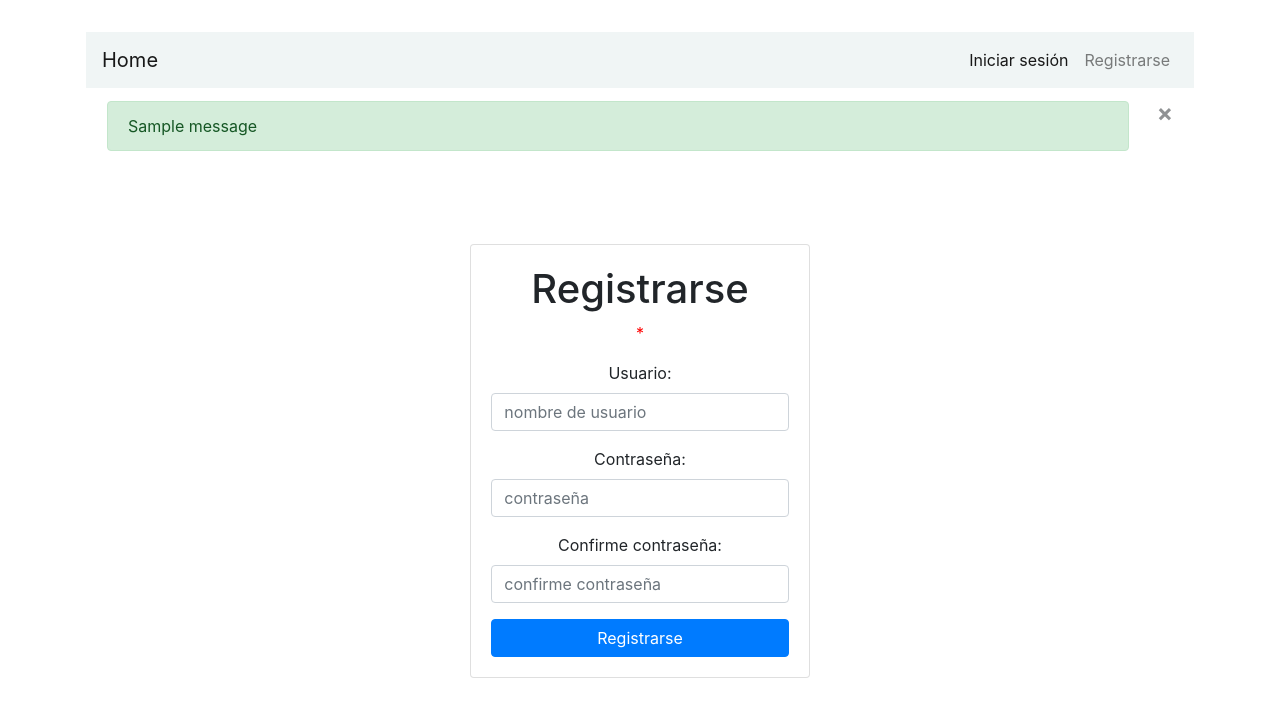
After one commit to salinas-jerson/Gestion_Silabo_y_Asistencia_de_Docentes, a Django app: page /regist_DE/ in a window 1280 px wide. The commit adds this page. Shown: the top 717 px of the page. Run offline with Django 4.2, Linux system fonts and the light colour scheme; tables that the repository leaves empty hold one stand-in row (values such as "Sample post"); one stand-in notice (Sample message) is shown; some libraries are stand-ins or nearby versions.

Commit message:
login Dir. Esc

```diff
--- /dev/null
+++ b/myapp/templates/DirEscuela/resgistrarDE.html
@@ -0,0 +1,30 @@
+{% extends 'ventanas/baseDE.html' %}
+{% block content %}
+
+<main class="container">
+    <div class="row">
+        <div class="col-md-4 offset-md-4 mt-5">
+            <form action="/regist_DE/" method="POST" class="card card-body text-center">
+            <h1>Registrarse</h1>
+            <p style="color:rgb(255,0,0);">*{{error}}</p>
+            {% csrf_token %}
+
+            <div class="mb-3">
+                <label for="username">Usuario:</label>
+                <input type="text" name="username" id="username" class="form-control" placeholder="nombre de usuario">
+            </div>
+            <div class="mb-3">
+                <label for="password1">Contraseña:</label>
+                <input type="password" name="password1" id="password1" class="form-control" placeholder="contraseña">
+            </div>
+            <div class="mb-3">
+                <label for="password2">Confirme contraseña:</label>
+                <input type="password" name="password2" id="password2" class="form-control" placeholder="confirme contraseña">
+            </div>
+            <button class="btn btn-primary">Registrarse</button>
+            </form>
+        </div>
+    </div>
+</main>
+
+{% endblock %}
--- a/myapp/templates/ventanas/base.html
+++ b/myapp/templates/ventanas/base.html
@@ -31,7 +31,7 @@
                 <a href="{% url 'iniciaSessionD' %}">Docentes</a>
             </li>
             <li>
-                <a href="{% url 'direct' %}">Director de Escuela</a>
+                <a href="{% url 'iniciaSessionDE' %}">Director de Escuela</a>
             </li>
         </ul>
     </nav>
--- a/myapp/templates/ventanas/baseDE.html
+++ b/myapp/templates/ventanas/baseDE.html
@@ -1,26 +1,79 @@
-{% load static %}
-<!DOCTYPE html>
+<!doctype html>
 <html lang="en">
 <head>
-    <meta charset="UTF-8">
-    <meta http-equiv="X-UA-Compatible" content="IE=edge">
-    <meta name="viewport" content="width=device-width, initial-scale=1.0">
-    <title>Gestión de sílabos y asistencia Director de Escuela</title>
-    <link rel="stylesheet" href="{% static 'styles/main.css' %}">
-    <link rel="stylesheet" href="https://cdn.jsdelivr.net/npm/bootstrap@5.2.0/dist/css/bootstrap.min.css">
+    <!-- Required meta tags -->
+    <meta charset="utf-8">
+    <meta name="viewport" content="width=device-width, initial-scale=1, shrink-to-fit=no">
+
+    <!-- Bootstrap CSS -->
+    <link rel="stylesheet" href="https://maxcdn.bootstrapcdn.com/bootstrap/4.0.0/css/bootstrap.min.css" integrity="sha384-Gn5384xqQ1aoWXA+058RXPxPg6fy4IWvTNh0E263XmFcJlSAwiGgFAW/dAiS6JXm" crossorigin="anonymous">
+
+    <!--Font awesome icons -->
+	<link rel="stylesheet" href="https://use.fontawesome.com/releases/v5.8.2/css/all.css" integrity="sha384-oS3vJWv+0UjzBfQzYUhtDYW+Pj2yciDJxpsK1OYPAYjqT085Qq/1cq5FLXAZQ7Ay" crossorigin="anonymous">
+
+    <title>{% block title %} {% endblock %} </title>
 </head>
 <body>
-    <nav class="navbar">
-        <ul>
-            <li>
-                <a href="{% url 'index' %}">Home</a>
-            </li>
-            <li>
-                <a href="{% url 'mis_docentes' %}">Mis Docentes</a>
-            </li>
-        </ul>
-    </nav>
-    {% block content %}
-    {% endblock %}
+  <div class="container p-3 my-3">
+    <div class="row">
+      <div class="col-md-12">
+        <nav class="navbar navbar-expand-md navbar-light bg" style="background-color: #f0f5f5">
+            {% if user.is_authenticated %}
+            <a href="{% url 'direct' %}" class="navbar-brand">Director escuela Home</a>
+            {% else %}
+            <a href="{% url 'index' %}" class="navbar-brand">Home</a>
+            {% endif %}
+            <button type="button" class="navbar-toggler" data-toggle="collapse" data-target="#navbarCollapse">
+                <span class="navbar-toggler-icon"></span>
+            </button>
+            <div class="collapse navbar-collapse" id="navbarCollapse">
+                <div class="navbar-nav ml-auto">
+                    {% if user.is_authenticated %}
+                    <li class="nav-item">
+                        <a class="nav-link" href="{% url 'cerrarSessionDE' %}" >X cerrar sesión</a>
+                    </li>
+                    <li class="nav-item">
+                        <a class="nav-link" href="{% url 'mis_docentes' %}" >Mis Docentes</a>
+                    </li>
+
+                    {% else %}
+                    <li class="nav-item active">
+                        <a class="nav-link" href="{% url 'iniciaSessionDE' %}" >Iniciar sesión</a>
+                    </li>
+                    <li class="nav-item">
+                        <a class="nav-link" href="{% url 'regist_DE' %}" >Registrarse</a>
+                    </li>
+
+                    {% endif %}
+
+                </div>
+            </div>
+        </nav>
+        <!--Any flash messages pop up in any page because this is the base template-->
+        {% if messages %}
+          <div class="alert alert-dismissible" role="alert">
+            {% for message in messages %}
+              <div class="alert alert-{{ message.tags }}">{{ message }}</div>
+            {% endfor %}
+            <button type="button" class="close" data-dismiss="alert" aria-label="Close">
+              <span aria-hidden="true">&times;</span>
+            </button>
+          </div>
+        {% endif %}
+        {% block content %}
+        {% endblock %}
+      </div>
+    </div>
+  </div>
+
+
+    <!-- jQuery first, then Popper.js, then Bootstrap JS -->
+    <script src="https://code.jquery.com/jquery-3.2.1.slim.min.js" integrity="sha384-KJ3o2DKtIkvYIK3UENzmM7KCkRr/rE9/Qpg6aAZGJwFDMVNA/GpGFF93hXpG5KkN" crossorigin="anonymous"></script>
+    <script src="https://cdnjs.cloudflare.com/ajax/libs/popper.js/1.12.9/umd/popper.min.js" integrity="sha384-ApNbgh9B+Y1QKtv3Rn7W3mgPxhU9K/ScQsAP7hUibX39j7fakFPskvXusvfa0b4Q" crossorigin="anonymous"></script>
+    <script src="https://maxcdn.bootstrapcdn.com/bootstrap/4.0.0/js/bootstrap.min.js" integrity="sha384-JZR6Spejh4U02d8jOt6vLEHfe/JQGiRRSQQxSfFWpi1MquVdAyjUar5+76PVCmYl" crossorigin="anonymous"></script>
+
+    <!-- A plugin for password show/hide  -->
+    <script src="https://unpkg.com/bootstrap-show-password@1.2.1/dist/bootstrap-show-password.min.js"></script>
+
 </body>
 </html>
--- a/myapp/urls.py
+++ b/myapp/urls.py
@@ -18,4 +18,7 @@ urlpatterns = [
     #------------ URL DIRECTOR DE ESCUELA ----------------------------
     path('mis_docentes/',views.misDocentes,name="mis_docentes"),
     path('direct/',views.dirEscuela,name="direct"),
+    path('regist_DE/',views.resgistDE,name="regist_DE"),
+    path('iniciaSessionDE/',views.iniciarSesionDE,name="iniciaSessionDE"),
+    path('cerrarSessionDE/',views.cerrarLoginDE,name="cerrarSessionDE"),
 ]
--- a/myapp/views.py
+++ b/myapp/views.py
@@ -43,14 +43,50 @@ def AcerceDe(respuesta):
     return render(respuesta,"about.html")
 
 #----------------------- DIRECTOR DE ESCUELA --------------------------
+@login_required
 def misDocentes(respuesta):
     docentes= "consulta D.E. docentes"
     Numero=[1,2]
     return render(respuesta,"DirEscuela/MisDocentes.html",{'docentes':docentes,'num':Numero})
-
+@login_required
 def dirEscuela(respuesta):
     Docente= "consultas del director de escuela"
     return render(respuesta,"DirEscuela/DirectorEscuela.html",{'director':Docente})
+def resgistDE(respuesta):
+    if respuesta.method == "GET":
+        return render(respuesta,"DirEscuela/resgistrarDE.html",{'form':UserCreationForm})
+    else:
+        if respuesta.POST["password1"] == respuesta.POST["password2"]:
+            if respuesta.POST["password1"] == "":
+                return render(respuesta, "DirEscuela/resgistrarDE.html", {"form": UserCreationForm, "error": "ingrese sus datos"})
+            else:
+                try:
+                    user = User.objects.create_user(
+                        respuesta.POST["username"], password=respuesta.POST["password1"])
+                    user.save()
+                    login(respuesta, user)
+                    return redirect('direct')
+                except IntegrityError:
+                    return render(respuesta, "DirEscuela/resgistrarDE.html", {"form": UserCreationForm, "error": "El usuario ya existe."})
+
+        return render(respuesta, "DirEscuela/resgistrarDE.html", {"form": UserCreationForm, "error": "La Contraseña no coencide."})
+
+def iniciarSesionDE(respuesta):
+    if respuesta.method == 'GET':
+        return render(respuesta, 'DirEscuela/loginDE.html', {"form": AuthenticationForm})
+    else:
+        user = authenticate(
+            respuesta, username=respuesta.POST['username'], password=respuesta.POST['password'])
+        if user is None:
+            return render(respuesta, 'DirEscuela/loginDE.html', {"form": AuthenticationForm, "error": "nombre o contraseña incorrecta."})
+
+        login(respuesta, user)
+        return redirect('direct')
+
+@login_required
+def cerrarLoginDE(respuesta):
+    logout(respuesta)
+    return redirect("index")
 
 #----------------------- DOCENTE --------------------------
 @login_required
```
Also changed, not shown: myapp/templates/DirEscuela/loginDE.html (added, +27 -0 lines), db.sqlite3.
